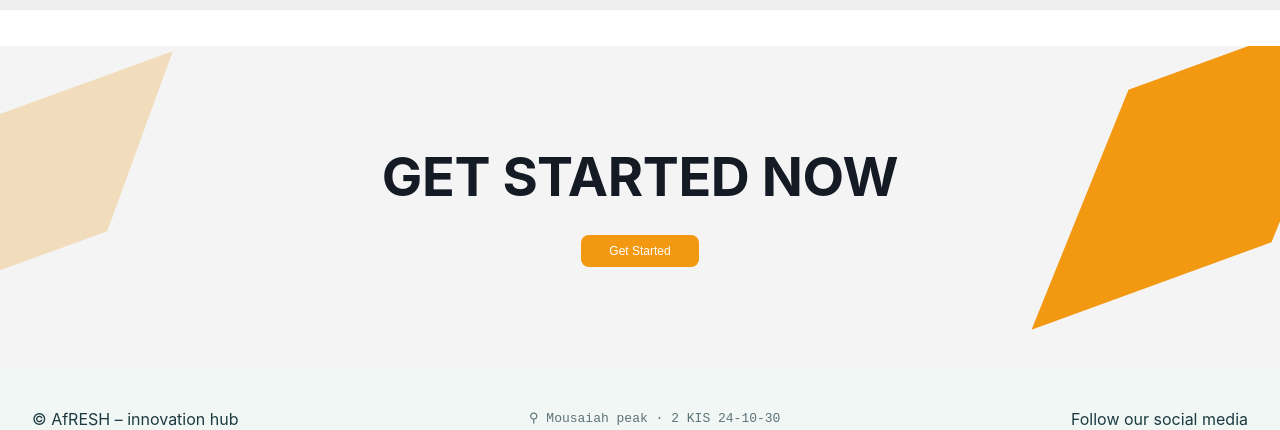
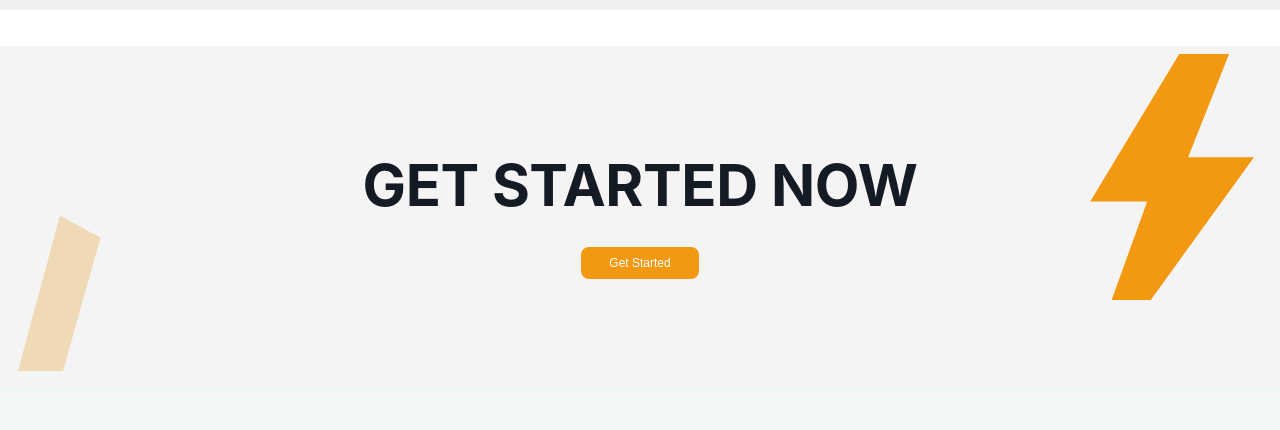
Before and after one commit to Afresh-Revolution/AfreshCenter, a React (Vite) app: page / in a window 1280 px wide. Shown: the part 5614-6044 px from the top of the page. Built offline with nearby package versions, Linux system fonts and the light colour scheme; no server answers.

Commit message:
updated get in touch and get started

```diff
--- a/src/Component/LandingPage.tsx
+++ b/src/Component/LandingPage.tsx
@@ -473,7 +473,7 @@ function LandingPage() {
               title="Afresh location map"
               loading="lazy"
               referrerPolicy="no-referrer-when-downgrade"
-              src="https://www.openstreetmap.org/export/embed.html?bbox=35.13%2C31.73%2C35.30%2C31.84&layer=mapnik&marker=31.778%2C35.235"></iframe>
+              src="https://www.google.com/maps?q=Jos,+Plateau,+Nigeria&z=12&output=embed&hl=en"></iframe>
           </div>
         </div>
       </section>
--- a/src/scss/_landingPage.scss
+++ b/src/scss/_landingPage.scss
@@ -161,11 +161,30 @@
         .contact-map-panel { background: #e8dcc5; min-height: 480px; }
         .contact-map-panel iframe { width: 100%; height: 100%; border: 0; min-height: 480px; display: block; }
         /* get started now */
-        .getstarted-banner { position: relative; background: #f4f4f4; margin-top: 36px; padding: 90px 24px 100px; overflow: hidden; }
-        .getstarted-banner::before { content: ""; position: absolute; left: -40px; top: 38px; width: 180px; height: 180px; background: #efc98e; opacity: 0.55; transform: skew(-20deg, -20deg); }
-        .getstarted-banner::after { content: ""; position: absolute; right: -40px; top: 0; width: 240px; height: 240px; background: #f39811; transform: skew(-22deg, -20deg); }
+        .getstarted-banner { position: relative; background: #f4f4f4; margin-top: 36px; padding: 96px 24px 108px; overflow: hidden; min-height: 290px; }
+        .getstarted-banner::before {
+          content: "";
+          position: absolute;
+          left: 18px;
+          bottom: 16px;
+          width: 150px;
+          height: 185px;
+          background: #efd2a6;
+          opacity: 0.8;
+          clip-path: polygon(0 100%, 28% 16%, 55% 28%, 30% 100%);
+        }
+        .getstarted-banner::after {
+          content: "";
+          position: absolute;
+          right: 26px;
+          top: 8px;
+          width: 178px;
+          height: 246px;
+          background: #f39811;
+          clip-path: polygon(58% 0, 86% 0, 63% 42%, 100% 42%, 42% 100%, 20% 100%, 40% 60%, 8% 60%);
+        }
         .getstarted-inner { position: relative; z-index: 1; text-align: center; }
-        .getstarted-inner h2 { font-size: 54px; color: #141b24; margin-bottom: 18px; letter-spacing: -0.4px; }
+        .getstarted-inner h2 { font-size: 58px; color: #141b24; margin-bottom: 18px; letter-spacing: -0.4px; }
         .getstarted-btn { border: 0; border-radius: 8px; background: #f39811; color: #fff; padding: 9px 28px; font-size: 12px; cursor: pointer; }
         .getstarted-btn:hover { background: #de8300; }
         @media (max-width: 900px) {
@@ -173,6 +192,9 @@
           .contact-map-panel, .contact-map-panel iframe { min-height: 300px; }
           .contact-meta { grid-template-columns: 1fr; }
           .contact-form-panel .form-row { grid-template-columns: 1fr; }
+          .getstarted-banner { padding: 70px 20px 82px; min-height: 240px; }
+          .getstarted-banner::before { width: 110px; height: 130px; left: 6px; bottom: 8px; }
+          .getstarted-banner::after { width: 130px; height: 180px; right: 8px; top: 6px; }
           .getstarted-inner h2 { font-size: 44px; }
         }
         /* footer */
```
